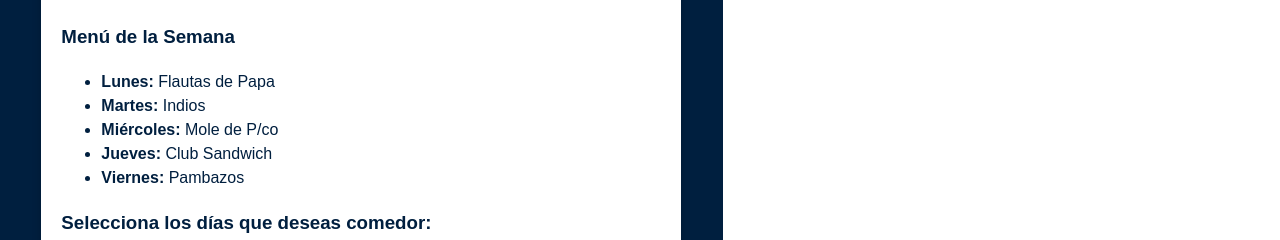
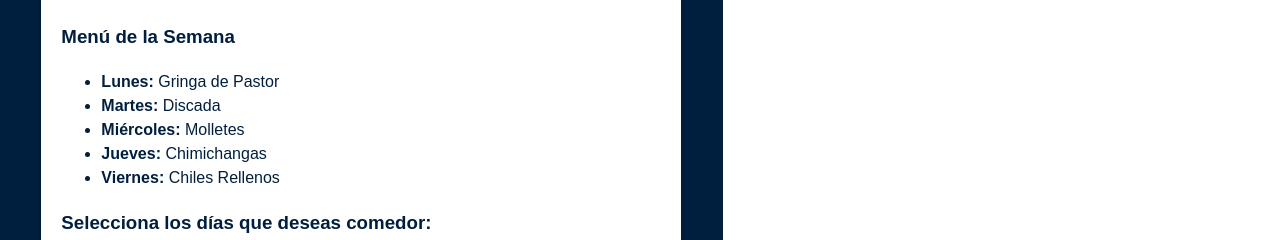
Before and after one commit to lsustaita2026/registro-comedor, a React (Vite) app: page / in a window 1280 px wide. Shown: the part 323-563 px from the top of the page. Built offline with nearby package versions, Linux system fonts and the light colour scheme.

Commit message:
Actualización del menú semanal

```diff
--- a/src/App.jsx
+++ b/src/App.jsx
@@ -29,11 +29,11 @@ function App() {
   // Inicializar menú de la semana
   useEffect(() => {
     setMenuSemana([
-      { dia: "Lunes", platillo: "Flautas de Papa" },
-      { dia: "Martes", platillo: "Indios" },
-      { dia: "Miércoles", platillo: "Mole de P/co" },
-      { dia: "Jueves", platillo: "Club Sandwich" },
-      { dia: "Viernes", platillo: "Pambazos" },
+      { dia: "Lunes", platillo: "Gringa de Pastor" },
+      { dia: "Martes", platillo: "Discada" },
+      { dia: "Miércoles", platillo: "Molletes" },
+      { dia: "Jueves", platillo: "Chimichangas" },
+      { dia: "Viernes", platillo: "Chiles Rellenos" },
     ]);
   }, []);
 
```
